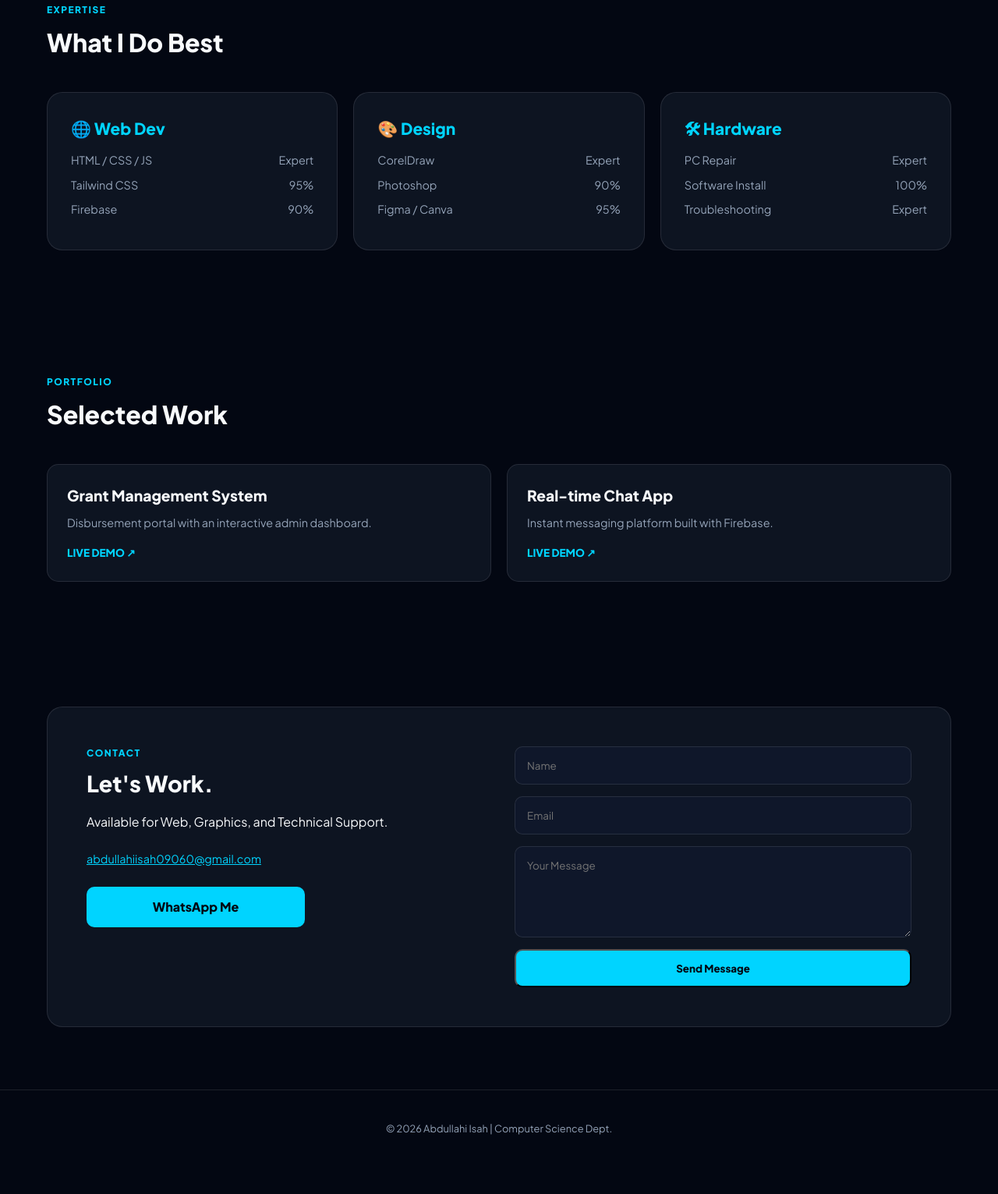
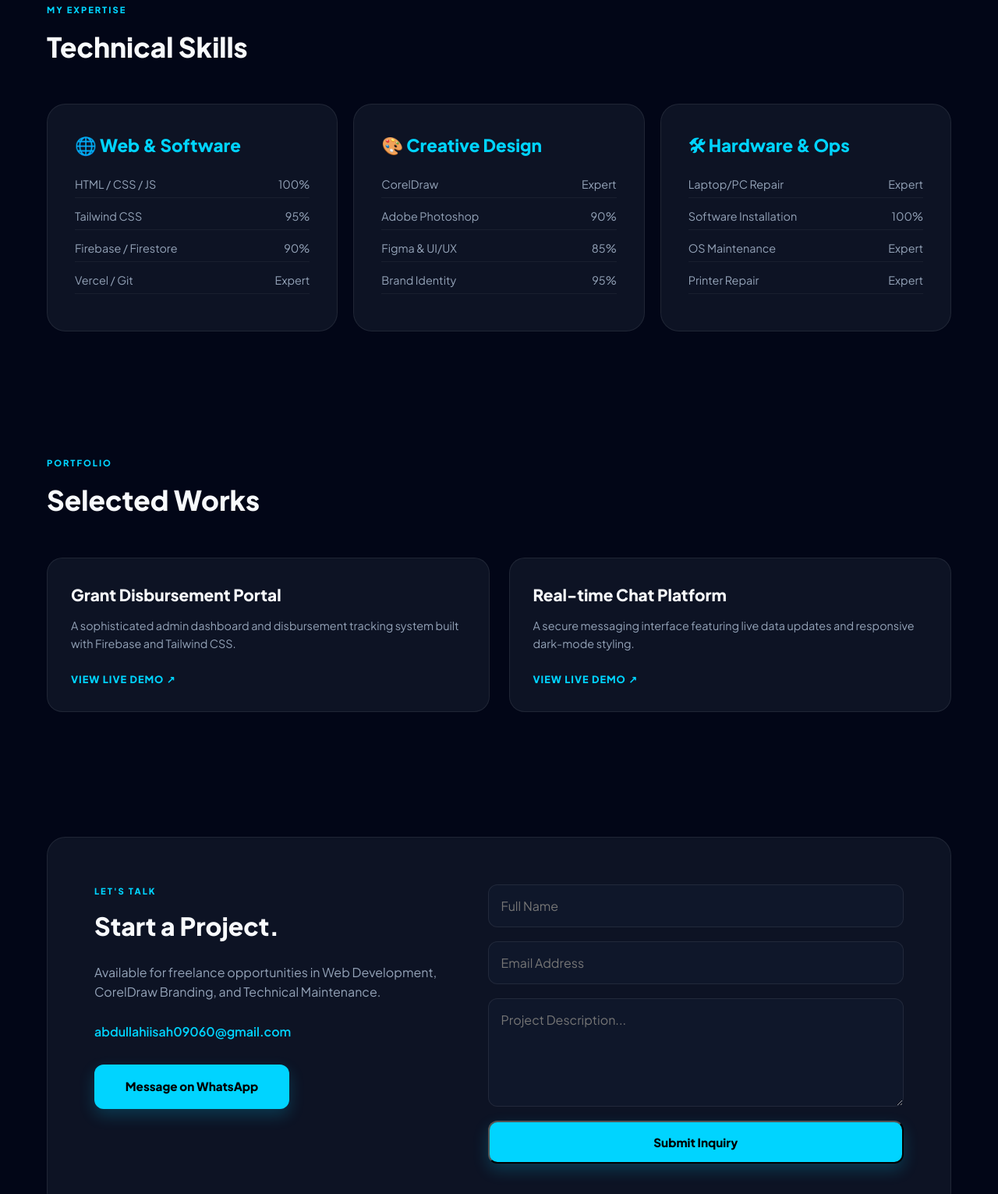
Before and after one commit to abdullahiisah09060-cell/MyPortfolio-, a plain HTML site: page index.html in a window 1280 px wide. Shown: the part 876-2407 px from the top of the page at 78% size. Before the commit the page ends 2374 px from the top, so only its background shows below. Drawn offline with Linux system fonts and the light colour scheme.

Commit message:
Update index.html

```diff
--- a/index.html
+++ b/index.html
@@ -3,132 +3,142 @@
 <head>
     <meta charset="UTF-8">
     <meta name="viewport" content="width=device-width, initial-scale=1.0">
-    <title>Abdullahi Isah | Tech Expert & Developer</title>
+
+    <title>Isah Abdullahi | Frontend Developer & CorelDraw Expert</title>
+    <meta name="description" content="Portfolio of Isah Abdullahi. Specialized in Frontend Web Development (Tailwind, Firebase), Professional Graphics Design (CorelDraw), and Computer Hardware Maintenance.">
+    <meta name="keywords" content="Isah Abdullahi, Web Developer Bida, CorelDraw Designer, Computer Science, PC Repair Bida, Frontend Portfolio">
+    <meta name="author" content="Isah Abdullahi">
+
+    <meta property="og:title" content="Isah Abdullahi | Tech & Design">
+    <meta property="og:description" content="High-end web solutions and creative digital designs.">
+    <meta property="og:type" content="website">
 
     <link href="https://fonts.googleapis.com/css2?family=Plus+Jakarta+Sans:wght@300;400;600;800&display=swap" rel="stylesheet">
 
     <style>
         :root {
-            --bg: #030712;
+            --bg: #020617;
             --card: rgba(30, 41, 59, 0.4);
             --accent: #00d4ff;
             --text-primary: #f8fafc;
             --text-secondary: #94a3b8;
-            --glass-border: rgba(255, 255, 255, 0.1);
+            --glass-border: rgba(255, 255, 255, 0.08);
         }
 
         * { margin: 0; padding: 0; box-sizing: border-box; font-family: 'Plus Jakarta Sans', sans-serif; }
         html { scroll-behavior: smooth; }
-        body { background-color: var(--bg); color: var(--text-primary); overflow-x: hidden; line-height: 1.5; }
+        body { background-color: var(--bg); color: var(--text-primary); overflow-x: hidden; line-height: 1.6; }
 
-        /* Background Glows (Hidden on small mobile to save performance) */
-        .glow {
-            position: absolute; width: 250px; height: 250px; border-radius: 50%;
-            background: rgba(0, 212, 255, 0.2); filter: blur(80px); z-index: -1;
-            display: none;
-        }
-        @media (min-width: 768px) { .glow { display: block; } }
-
-        /* Navigation */
+        /* NAVIGATION */
         nav {
             position: fixed; top: 0; width: 100%; z-index: 1000;
-            background: rgba(3, 7, 18, 0.9); backdrop-filter: blur(10px);
+            background: rgba(2, 6, 23, 0.95); backdrop-filter: blur(12px);
             border-bottom: 1px solid var(--glass-border);
         }
         .nav-container {
             max-width: 1200px; margin: 0 auto; padding: 15px 20px;
             display: flex; justify-content: space-between; align-items: center;
         }
-        .logo { font-weight: 800; font-size: 1.3rem; color: var(--accent); }
-        .nav-links { display: none; } /* Hidden on mobile by default */
+        .logo { font-weight: 800; font-size: 1.2rem; color: var(--accent); letter-spacing: 1px; }
+        .nav-links { display: none; }
 
         @media (min-width: 768px) {
-            .nav-links { display: flex; gap: 20px; }
-            .nav-links a { color: var(--text-secondary); text-decoration: none; font-size: 0.9rem; transition: 0.3s; }
+            .nav-links { display: flex; gap: 25px; }
+            .nav-links a { color: var(--text-secondary); text-decoration: none; font-size: 0.85rem; font-weight: 600; transition: 0.3s; }
             .nav-links a:hover { color: var(--accent); }
         }
 
-        /* Hero Section */
+        /* HERO SECTION */
         #hero {
             min-height: 100vh; display: flex; align-items: center; justify-content: center;
-            text-align: center; padding: 100px 20px 60px;
+            text-align: center; padding: 120px 20px 60px;
         }
-        .hero-content h1 { font-size: clamp(2.5rem, 8vw, 5rem); font-weight: 800; line-height: 1.1; margin-bottom: 20px; }
+        .hero-content h1 { font-size: clamp(2.3rem, 8vw, 4.5rem); font-weight: 800; line-height: 1.1; margin-bottom: 20px; }
         .hero-content span { color: var(--accent); }
-        .hero-content p { color: var(--text-secondary); font-size: 1rem; max-width: 600px; margin: 0 auto 30px; }
+        .hero-content p { color: var(--text-secondary); font-size: 1rem; max-width: 600px; margin: 0 auto 35px; }
 
-        /* Buttons */
-        .btn-group { display: flex; flex-direction: column; gap: 12px; align-items: center; }
+        /* BUTTONS */
+        .btn-group { display: flex; flex-direction: column; gap: 15px; align-items: center; }
         @media (min-width: 480px) { .btn-group { flex-direction: row; justify-content: center; } }
 
         .btn {
-            width: 100%; max-width: 280px; padding: 14px 30px; border-radius: 10px;
-            font-weight: 700; text-decoration: none; transition: 0.3s; text-align: center;
+            width: 100%; max-width: 250px; padding: 16px 32px; border-radius: 12px;
+            font-weight: 700; text-decoration: none; transition: 0.4s; text-align: center; font-size: 0.95rem;
         }
-        .btn-main { background: var(--accent); color: var(--bg); }
+        .btn-main { background: var(--accent); color: #000; box-shadow: 0 8px 20px rgba(0, 212, 255, 0.2); }
         .btn-alt { border: 1px solid var(--glass-border); color: #fff; }
+        .btn:hover { transform: translateY(-3px); filter: brightness(1.1); }
 
-        /* Sections */
+        /* SECTIONS */
         section { padding: 80px 20px; max-width: 1200px; margin: 0 auto; }
-        .section-tag { color: var(--accent); font-weight: 700; letter-spacing: 1.5px; text-transform: uppercase; font-size: 0.75rem; margin-bottom: 8px; display: block; }
-        .section-title { font-size: 2rem; margin-bottom: 40px; font-weight: 800; }
+        .section-tag { color: var(--accent); font-weight: 700; letter-spacing: 2px; text-transform: uppercase; font-size: 0.7rem; margin-bottom: 10px; display: block; }
+        .section-title { font-size: 2.2rem; margin-bottom: 45px; font-weight: 800; }
 
-        /* Skills Grid */
-        .skills-grid { display: grid; grid-template-columns: 1fr; gap: 20px; }
-        @media (min-width: 768px) { .skills-grid { grid-template-columns: repeat(3, 1fr); } }
+        /* SKILLS GRID - ROBUST ON MOBILE */
+        .skills-grid {
+            display: grid;
+            grid-template-columns: 1fr;
+            gap: 20px;
+        }
+        @media (min-width: 768px) { .skills-grid { grid-template-columns: repeat(2, 1fr); } }
+        @media (min-width: 1024px) { .skills-grid { grid-template-columns: repeat(3, 1fr); } }
 
         .skill-card {
-            background: var(--card); padding: 30px; border-radius: 20px;
-            border: 1px solid var(--glass-border);
+            background: var(--card); padding: 35px; border-radius: 24px;
+            border: 1px solid var(--glass-border); transition: 0.3s;
         }
-        .skill-card h3 { margin-bottom: 15px; font-size: 1.3rem; color: var(--accent); }
-        .skill-item { display: flex; justify-content: space-between; margin-bottom: 10px; color: var(--text-secondary); font-size: 0.9rem; }
+        .skill-card:hover { border-color: var(--accent); background: rgba(30, 41, 59, 0.6); }
+        .skill-card h3 { margin-bottom: 20px; font-size: 1.4rem; color: var(--accent); }
+        .skill-item { display: flex; justify-content: space-between; margin-bottom: 12px; color: var(--text-secondary); font-size: 0.9rem; border-bottom: 1px solid rgba(255,255,255,0.05); padding-bottom: 5px; }
 
-        /* Projects */
-        .project-grid { display: grid; grid-template-columns: 1fr; gap: 20px; }
+        /* PROJECTS */
+        .project-grid { display: grid; grid-template-columns: 1fr; gap: 25px; }
         @media (min-width: 768px) { .project-grid { grid-template-columns: 1fr 1fr; } }
 
         .project-card {
-            background: var(--card); border-radius: 15px; border: 1px solid var(--glass-border); padding: 25px;
+            background: var(--card); border-radius: 20px; border: 1px solid var(--glass-border); padding: 30px;
+            transition: 0.3s;
         }
-        .project-card h4 { font-size: 1.2rem; margin-bottom: 10px; }
-        .project-card p { font-size: 0.9rem; color: var(--text-secondary); margin-bottom: 15px; }
-        .project-link { color: var(--accent); font-weight: 700; text-decoration: none; font-size: 0.85rem; }
+        .project-card:hover { transform: translateY(-5px); border-color: var(--accent); }
+        .project-card h4 { font-size: 1.3rem; margin-bottom: 12px; }
+        .project-card p { font-size: 0.9rem; color: var(--text-secondary); margin-bottom: 20px; }
+        .project-link { color: var(--accent); font-weight: 700; text-decoration: none; font-size: 0.8rem; letter-spacing: 1px; }
 
-        /* Contact Section */
+        /* CONTACT AREA */
         .contact-container {
-            background: var(--card); padding: 30px; border-radius: 20px; border: 1px solid var(--glass-border);
+            background: var(--card); padding: 40px 25px; border-radius: 24px; border: 1px solid var(--glass-border);
         }
         @media (min-width: 992px) {
-            .contact-container { display: grid; grid-template-columns: 1fr 1fr; gap: 40px; padding: 50px; }
+            .contact-container { display: grid; grid-template-columns: 1fr 1.2fr; gap: 60px; padding: 60px; }
         }
 
-        .contact-info h2 { font-size: 1.8rem; margin-bottom: 15px; }
-        .contact-form { display: flex; flex-direction: column; gap: 15px; margin-top: 30px; }
+        .contact-info h2 { font-size: 2rem; margin-bottom: 20px; }
+        .contact-form { display: flex; flex-direction: column; gap: 18px; margin-top: 40px; }
         @media (min-width: 992px) { .contact-form { margin-top: 0; } }
 
         .contact-form input, .contact-form textarea {
-            padding: 15px; border-radius: 10px; background: #0f172a; border: 1px solid var(--glass-border);
-            color: white; outline: none; width: 100%;
+            padding: 16px; border-radius: 12px; background: #0f172a; border: 1px solid var(--glass-border);
+            color: white; outline: none; width: 100%; font-size: 1rem;
         }
+        .contact-form input:focus { border-color: var(--accent); }
 
-        /* Animations */
-        .reveal { opacity: 0; transform: translateY(30px); transition: 0.6s ease-out; }
+        /* FOOTER */
+        footer { text-align: center; padding: 60px 20px; border-top: 1px solid var(--glass-border); color: var(--text-secondary); }
+        footer p { font-size: 0.85rem; margin-bottom: 10px; }
+
+        /* ANIMATIONS */
+        .reveal { opacity: 0; transform: translateY(30px); transition: 0.7s ease-out; }
         .reveal.active { opacity: 1; transform: translateY(0); }
-
-        footer { text-align: center; padding: 40px 20px; border-top: 1px solid var(--glass-border); color: var(--text-secondary); font-size: 0.8rem; }
     </style>
 </head>
 <body>
 
-    <div class="glow" style="top: 10%; left: -5%;"></div>
-
     <nav>
         <div class="nav-container">
-            <div class="logo">ABDULLAHI.</div>
+            <div class="logo">ISAH ABDULLAHI</div>
             <div class="nav-links">
                 <a href="#hero">Home</a>
-                <a href="#skills">Skills</a>
+                <a href="#skills">Services</a>
                 <a href="#projects">Work</a>
                 <a href="#contact">Contact</a>
             </div>
@@ -137,59 +147,62 @@
 
     <section id="hero">
         <div class="hero-content reveal">
-            <span class="section-tag">Welcome to my Portfolio</span>
-            <h1>Digital <span>Craftsman</span> & Developer.</h1>
-            <p>I build clean websites, design professional graphics, and solve complex hardware issues.</p>
+            <span class="section-tag">High-End Solutions</span>
+            <h1>ISAH <span>ABDULLAHI</span></h1>
+            <p>Computer Science Professional specialized in building premium Web Applications, Creative Graphics Design, and Expert Technical Hardware Support.</p>
             <div class="btn-group">
-                <a href="#contact" class="btn btn-main">Hire Me Now</a>
-                <a href="#projects" class="btn btn-alt">My Projects</a>
+                <a href="#contact" class="btn btn-main">Hire My Service</a>
+                <a href="#projects" class="btn btn-alt">View My Projects</a>
             </div>
         </div>
     </section>
 
     <section id="skills">
-        <span class="section-tag">Expertise</span>
-        <h2 class="section-title">What I Do Best</h2>
+        <span class="section-tag">My Expertise</span>
+        <h2 class="section-title">Technical Skills</h2>
 
         <div class="skills-grid">
             <div class="skill-card reveal">
-                <h3>🌐 Web Dev</h3>
-                <div class="skill-item"><span>HTML / CSS / JS</span> <span>Expert</span></div>
+                <h3>🌐 Web & Software</h3>
+                <div class="skill-item"><span>HTML / CSS / JS</span> <span>100%</span></div>
                 <div class="skill-item"><span>Tailwind CSS</span> <span>95%</span></div>
-                <div class="skill-item"><span>Firebase</span> <span>90%</span></div>
+                <div class="skill-item"><span>Firebase / Firestore</span> <span>90%</span></div>
+                <div class="skill-item"><span>Vercel / Git</span> <span>Expert</span></div>
             </div>
 
             <div class="skill-card reveal">
-                <h3>🎨 Design</h3>
+                <h3>🎨 Creative Design</h3>
                 <div class="skill-item"><span>CorelDraw</span> <span>Expert</span></div>
-                <div class="skill-item"><span>Photoshop</span> <span>90%</span></div>
-                <div class="skill-item"><span>Figma / Canva</span> <span>95%</span></div>
+                <div class="skill-item"><span>Adobe Photoshop</span> <span>90%</span></div>
+                <div class="skill-item"><span>Figma & UI/UX</span> <span>85%</span></div>
+                <div class="skill-item"><span>Brand Identity</span> <span>95%</span></div>
             </div>
 
             <div class="skill-card reveal">
-                <h3>🛠 Hardware</h3>
-                <div class="skill-item"><span>PC Repair</span> <span>Expert</span></div>
-                <div class="skill-item"><span>Software Install</span> <span>100%</span></div>
-                <div class="skill-item"><span>Troubleshooting</span> <span>Expert</span></div>
+                <h3>🛠 Hardware & Ops</h3>
+                <div class="skill-item"><span>Laptop/PC Repair</span> <span>Expert</span></div>
+                <div class="skill-item"><span>Software Installation</span> <span>100%</span></div>
+                <div class="skill-item"><span>OS Maintenance</span> <span>Expert</span></div>
+                <div class="skill-item"><span>Printer Repair</span> <span>Expert</span></div>
             </div>
         </div>
     </section>
 
     <section id="projects">
         <span class="section-tag">Portfolio</span>
-        <h2 class="section-title">Selected Work</h2>
+        <h2 class="section-title">Selected Works</h2>
 
         <div class="project-grid">
             <div class="project-card reveal">
-                <h4>Grant Management System</h4>
-                <p>Disbursement portal with an interactive admin dashboard.</p>
-                <a href="https://sba-five.vercel.app/" target="_blank" class="project-link">LIVE DEMO ↗</a>
+                <h4>Grant Disbursement Portal</h4>
+                <p>A sophisticated admin dashboard and disbursement tracking system built with Firebase and Tailwind CSS.</p>
+                <a href="https://sba-five.vercel.app/" target="_blank" class="project-link">VIEW LIVE DEMO ↗</a>
             </div>
 
             <div class="project-card reveal">
-                <h4>Real-time Chat App</h4>
-                <p>Instant messaging platform built with Firebase.</p>
-                <a href="https://g7-chat-mocha.vercel.app" target="_blank" class="project-link">LIVE DEMO ↗</a>
+                <h4>Real-time Chat Platform</h4>
+                <p>A secure messaging interface featuring live data updates and responsive dark-mode styling.</p>
+                <a href="https://g7-chat-mocha.vercel.app" target="_blank" class="project-link">VIEW LIVE DEMO ↗</a>
             </div>
         </div>
     </section>
@@ -197,32 +210,37 @@
     <section id="contact">
         <div class="contact-container reveal">
             <div class="contact-info">
-                <span class="section-tag">Contact</span>
-                <h2>Let's Work.</h2>
-                <p style="margin-bottom: 25px;">Available for Web, Graphics, and Technical Support.</p>
+                <span class="section-tag">Let's Talk</span>
+                <h2>Start a Project.</h2>
+                <p style="margin-bottom: 25px; color: var(--text-secondary);">
+                    Available for freelance opportunities in Web Development, CorelDraw Branding, and Technical Maintenance.
+                </p>
                 <div style="display: flex; flex-direction: column; gap: 10px;">
-                    <a href="mailto:abdullahiisah09060@gmail.com" style="color: var(--accent); font-size: 0.9rem; word-break: break-all;">abdullahiisah09060@gmail.com</a>
-                    <a href="https://wa.me/2349160726307" target="_blank" class="btn btn-main" style="margin-top: 15px;">WhatsApp Me</a>
+                    <a href="mailto:abdullahiisah09060@gmail.com" style="color: var(--accent); font-weight: 600; text-decoration: none; word-break: break-all;">abdullahiisah09060@gmail.com</a>
+                    <a href="https://wa.me/2349160726307" target="_blank" class="btn btn-main" style="margin-top: 20px; width: 100%;">Message on WhatsApp</a>
                 </div>
             </div>
 
             <form class="contact-form" action="https://formspree.io/f/xjgpjyzy" method="POST">
-                <input type="text" name="name" placeholder="Name" required>
-                <input type="email" name="email" placeholder="Email" required>
-                <textarea name="message" rows="5" placeholder="Your Message" required></textarea>
-                <button type="submit" class="btn btn-main" style="max-width: 100%;">Send Message</button>
+                <input type="text" name="name" placeholder="Full Name" required>
+                <input type="email" name="email" placeholder="Email Address" required>
+                <textarea name="message" rows="5" placeholder="Project Description..." required></textarea>
+                <button type="submit" class="btn btn-main" style="max-width: 100%;">Submit Inquiry</button>
             </form>
         </div>
     </section>
 
     <footer>
-        <p>© 2026 Abdullahi Isah | Computer Science Dept.</p>
+        <p>&copy; 2026 Isah Abdullahi | Computer Science Department</p>
+        <p style="color: var(--accent); font-size: 0.75rem; letter-spacing: 1px;">PREMIUM TECH & CREATIVE SOLUTIONS</p>
     </footer>
 
     <script>
         const observer = new IntersectionObserver((entries) => {
             entries.forEach((entry) => {
-                if (entry.isIntersecting) entry.target.classList.add('active');
+                if (entry.isIntersecting) {
+                    entry.target.classList.add('active');
+                }
             });
         }, { threshold: 0.1 });
 
```
